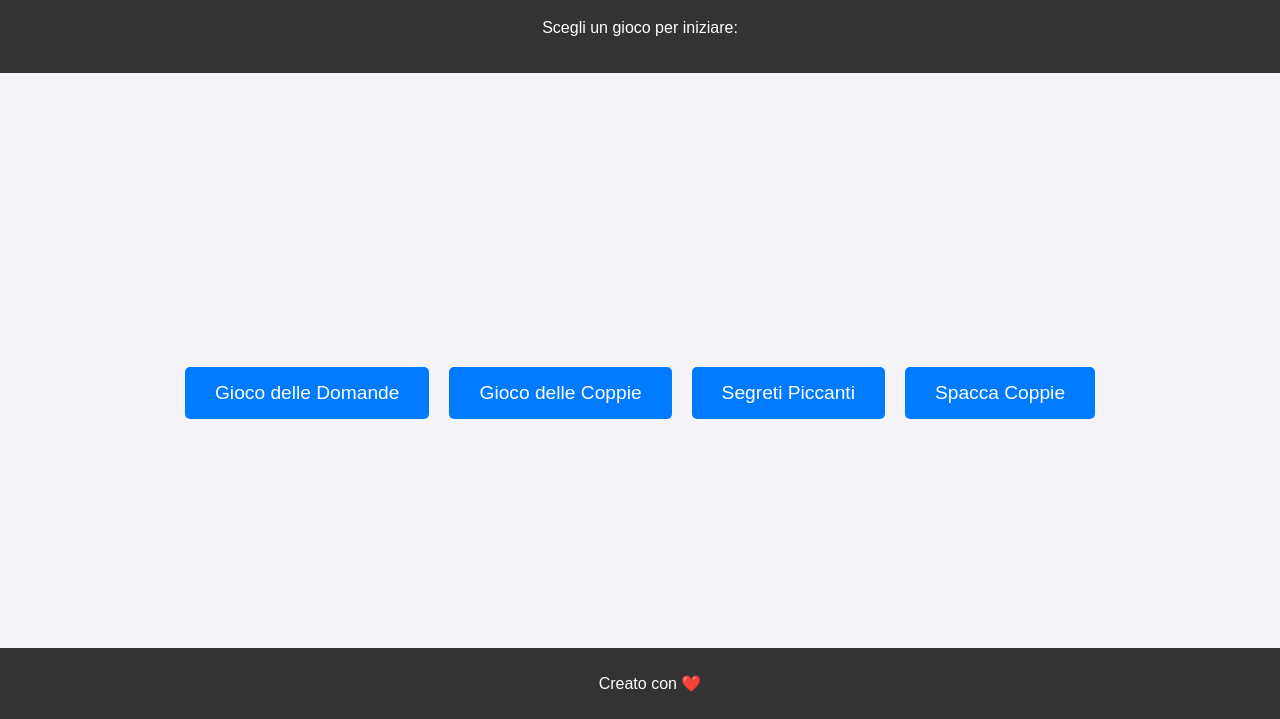
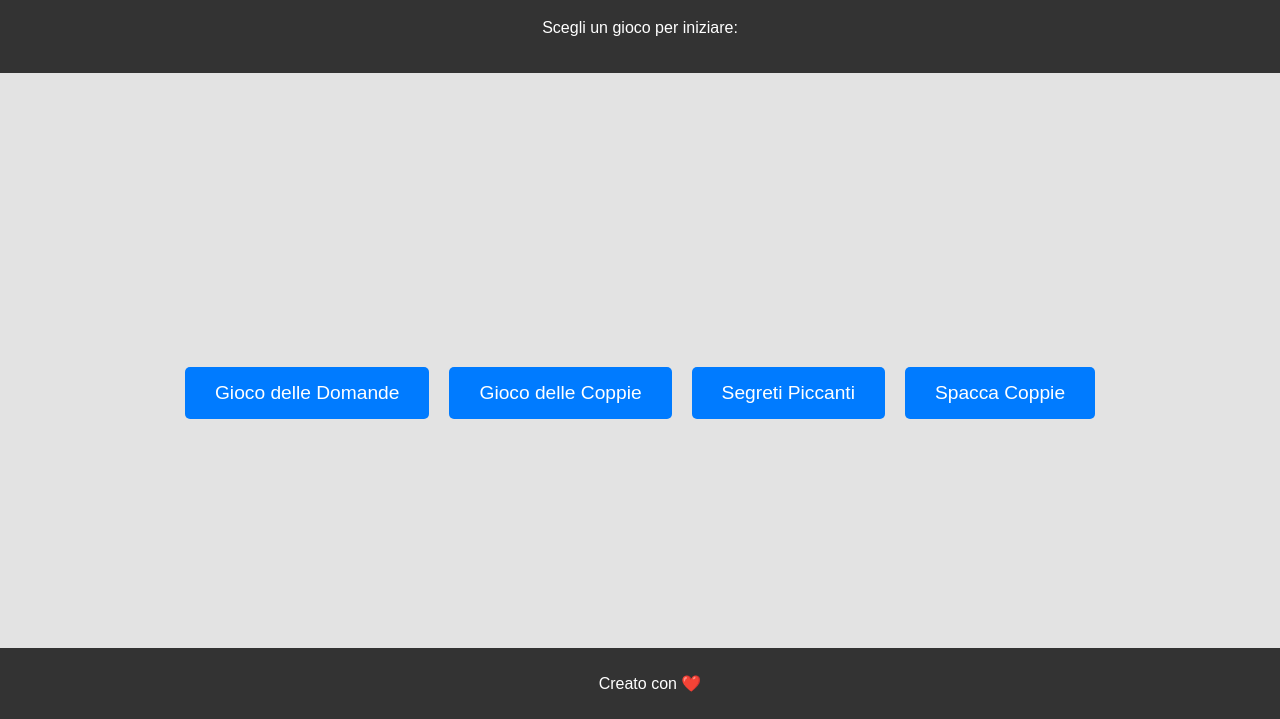
Before and after one commit to maxys2025/Maxys-Games, a plain HTML site: page index.html in a window 1280 px wide. Shown: the part 81-800 px from the top of the page. Drawn offline with Linux system fonts and the light colour scheme.

Commit message:
Update styles.css

```diff
--- a/css/styles.css
+++ b/css/styles.css
@@ -3,7 +3,7 @@ body {
   margin: 0;
   padding: 0;
   text-align: center;
-  background-color: #f4f4f9;
+  background-color: #e3e3e3;
 }
 
 header {
```
